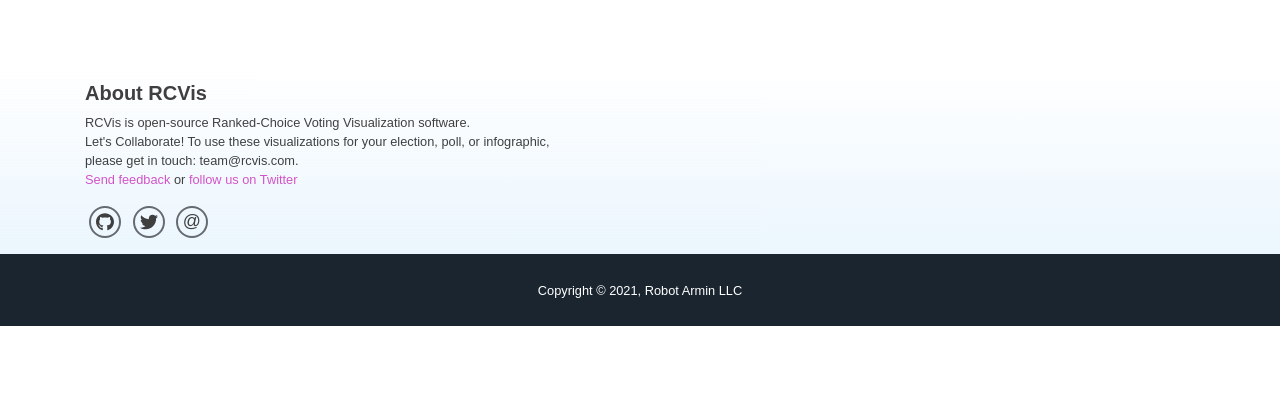
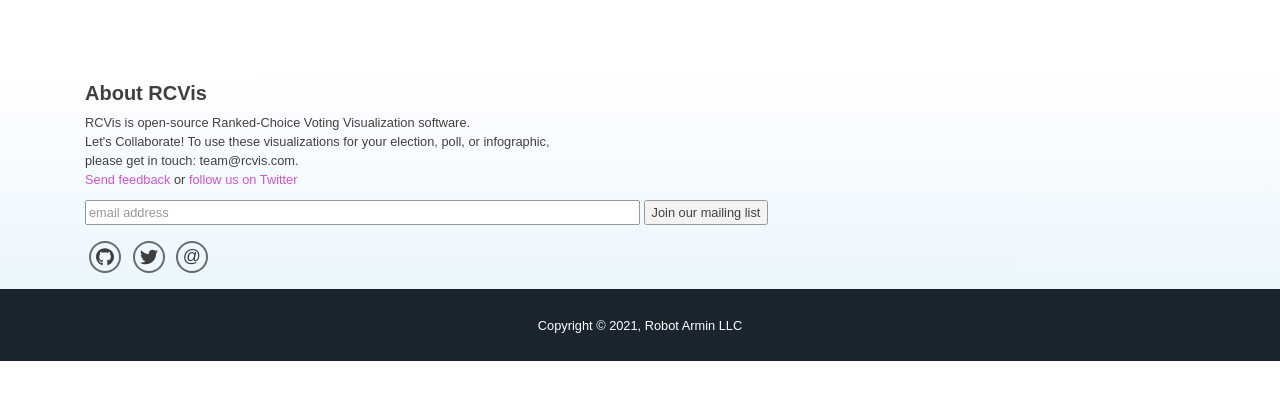
Before and after one commit to artoonie/rcvis, a Django app: template templates/django_registration/activation_failed.html in a window 1280 px wide. Shown: the part 160-560 px from the top of the page. Run offline with Django 3.2, Linux system fonts and the light colour scheme; the template is opened without the code that fills it, so the values that code supplies are empty; some libraries are stand-ins or nearby versions.

Commit message:
mailchimp signup

```diff
--- a/static/visualizer/common.css
+++ b/static/visualizer/common.css
@@ -20,3 +20,12 @@ h6 {
 #mainNav .navbar-toggler {
   font-size: 0.8rem;
 }
+
+#mc_embed_signup form {
+  margin-top: 10px;
+  padding: 0px;
+}
+
+#mc_embed_signup input.email {
+  width: 50%;
+}
--- a/templates/visualizer/base.html
+++ b/templates/visualizer/base.html
@@ -39,6 +39,20 @@
         <a href="https://docs.google.com/forms/d/e/1FAIpQLSdwMw6xYNyxbZiEtuB0G9F7avQhkLY_jmlXjNOBPA01qR4y3g/viewform?usp=sf_link" target="_blank">Send feedback</a> or
         <a href="https://twitter.com/rcvisdotcom">follow us on Twitter</a>
       </p>
+
+<!-- Begin Mailchimp Signup Form -->
+<div id="mc_embed_signup">
+  <form action="https://rcvis.us20.list-manage.com/subscribe/post?u=ef3745fe023451adbc1053eb9&amp;id=35fe134379" method="post" id="mc-embedded-subscribe-form" name="mc-embedded-subscribe-form" class="validate" target="_blank" novalidate>
+    <div id="mc_embed_signup_scroll">
+      <input type="email" value="" name="EMAIL" class="email" id="mce-EMAIL" placeholder="email address" required>
+      <!-- real people should not fill this in and expect good things - do not remove this or risk form bot signups-->
+      <div style="position: absolute; left: -5000px;" aria-hidden="true"><input type="text" name="b_ef3745fe023451adbc1053eb9_35fe134379" tabindex="-1" value=""></div>
+      <input type="submit" value="Join our mailing list" name="subscribe" id="mc-embedded-subscribe" class="button">
+    </div>
+  </form>
+</div>
+<!--End mc_embed_signup-->
+
       <p class="mt-3 mb-0">
         <a class="btn btn-outline-dark btn-social mx-1" href="https://github.com/artoonie/rcvis">
           <img src="{% static 'visualizer/icon_github.svg' %}" alt="Github icon" width="18" height="18">
```
